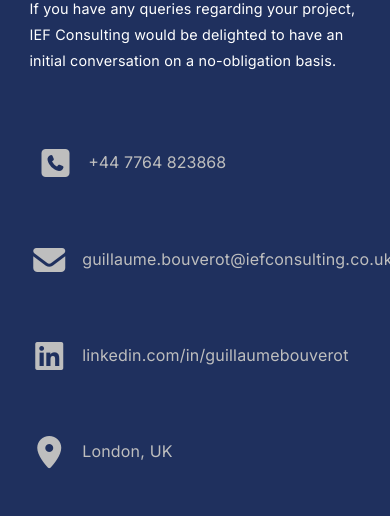
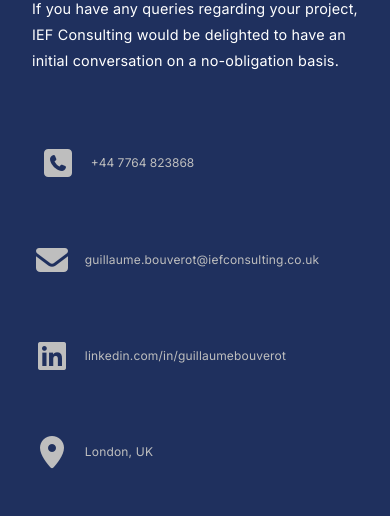
Before and after one commit to FelixJ1/Bouverot, a React (Vite) app: page / in a window 390 px wide. Shown: the part 6539-7055 px from the top of the page. Built offline with nearby package versions, Linux system fonts and the light colour scheme.

Commit message:
Fixed contact page

```diff
--- a/src/pages/Contact.css
+++ b/src/pages/Contact.css
@@ -168,3 +168,10 @@
         width: 50%;
     }
 }
+
+@media (max-width: 400px) {
+    .contact-details-list-item p {
+        margin-inline: 0;
+        font-size: 0.75rem;
+    }
+}
```
